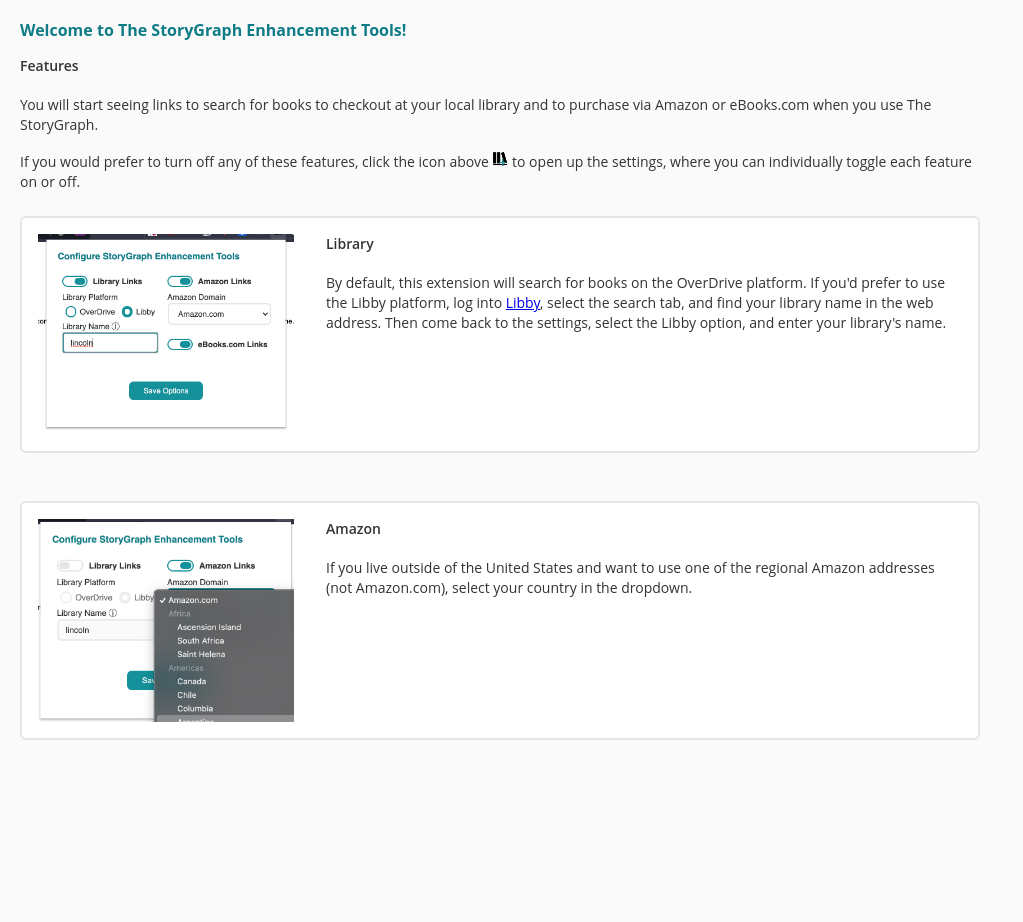
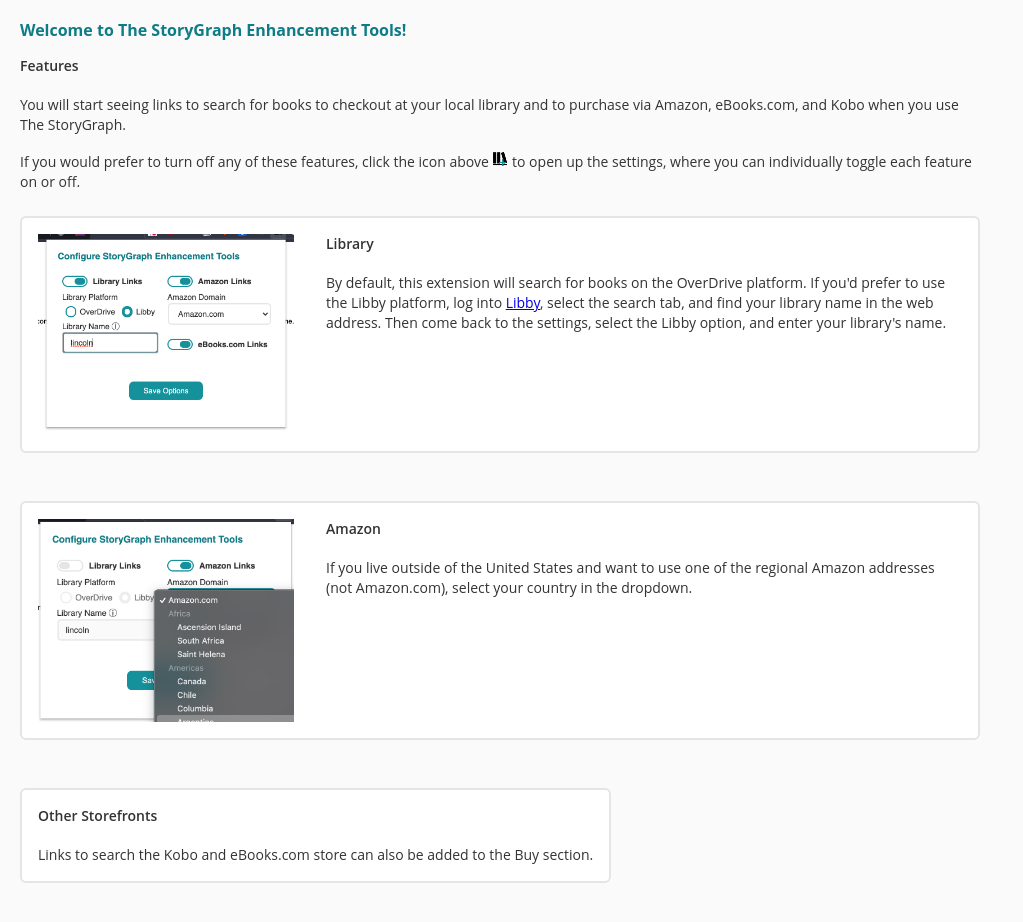
Before and after one commit to ashlyn/storygraph-enhancement-tools, a website built with webpack: page static/onboarding/onboarding.html in a window 1280 px wide. Shown: the whole page, without its empty margins (0-1023 px from the left). Before the commit the page ends 800 px from the top, so only its background shows below. Built offline with nearby package versions, Linux system fonts and the light colour scheme; some packages are replaced by stand-ins of ours; files whose address does not match are found by name.

Commit message:
Add kobo to onboarding

```diff
--- a/static/onboarding/onboarding.html
+++ b/static/onboarding/onboarding.html
@@ -13,13 +13,13 @@
       <h4>Features</h4>
       <p>
         You will start seeing links to search for books to checkout at your
-        local library and to purchase via Amazon or eBooks.com when you use The
-        StoryGraph.
+        local library and to purchase via Amazon, eBooks.com, and Kobo when you
+        use The StoryGraph.
       </p>
       <p>
         If you would prefer to turn off any of these features, click the icon
         above
-        <img class="inline" src="../assets/logo16.png" alt="Settings Icon" /> to
+        <img class="inline" src="../icons/logo16.png" alt="Settings Icon" /> to
         open up the settings, where you can individually toggle each feature on
         or off.
       </p>
@@ -52,6 +52,16 @@
           </p>
         </div>
       </div>
+
+      <div class="feature">
+        <div>
+          <h4>Other Storefronts</h4>
+          <p>
+            Links to search the Kobo and eBooks.com store can also be added to
+            the Buy section.
+          </p>
+        </div>
+      </div>
     </section>
   </div>
 </body>
```
